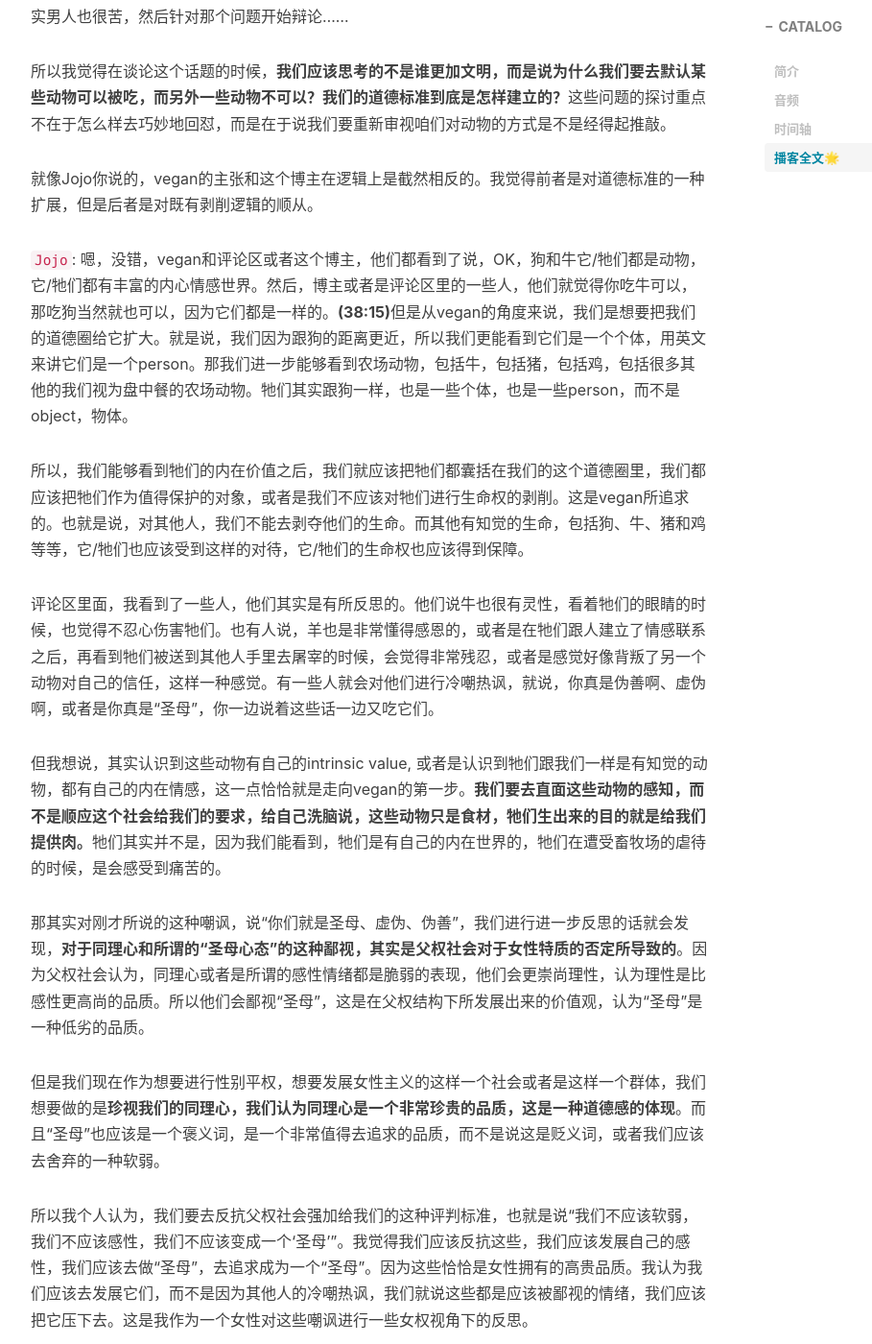
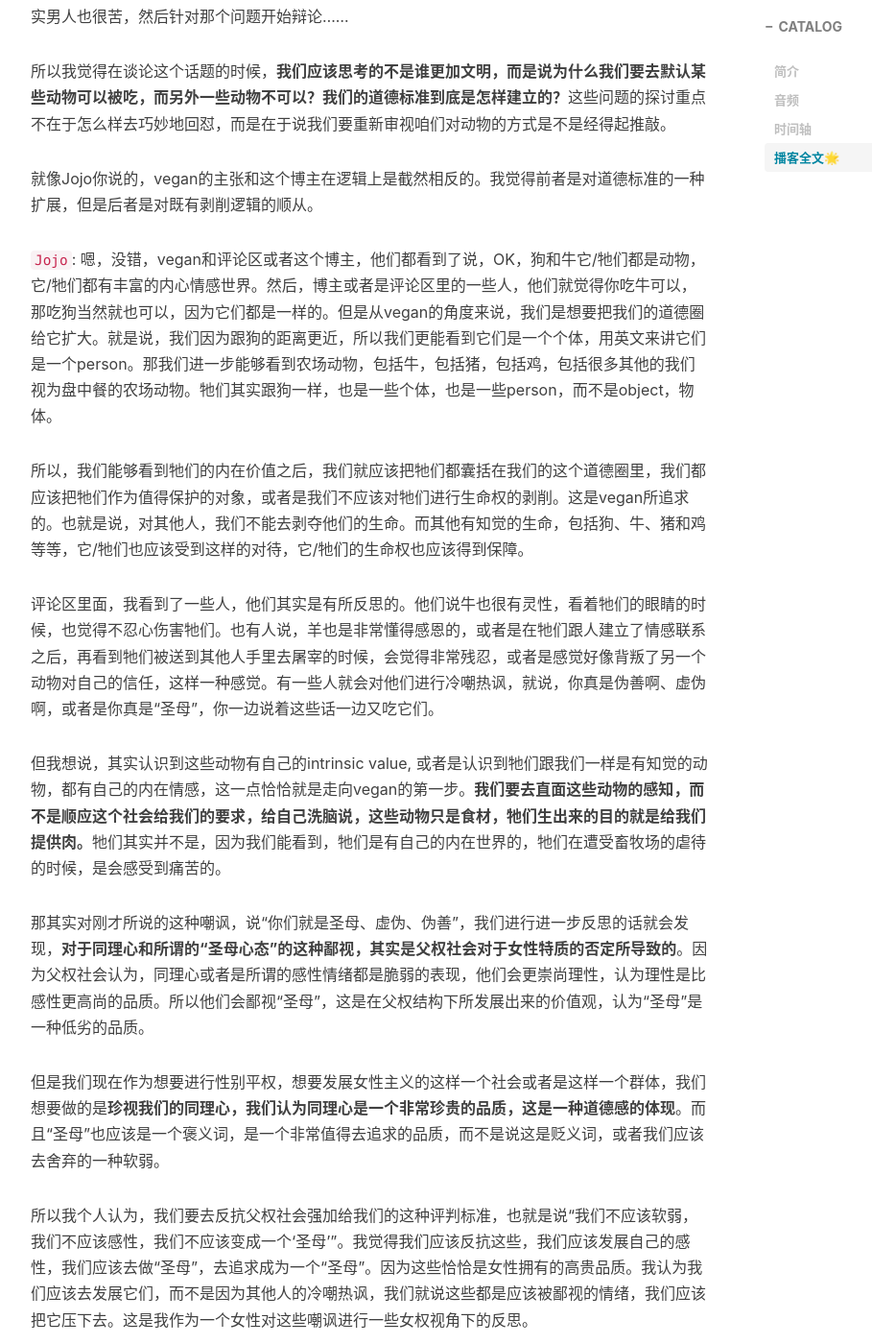
Before and after one commit to slightlytofu/slightlytofu.github.io, a Jekyll site: the page built from _posts/2025-02-21-Vol.02-锐评-白男问我吃不吃狗肉我说吃.md, in a window 1280 px wide and 1400 px high, scrolled down 11657 px. Shown: the whole window at 96% size, without its empty margins (233-1142 px from the left). Built offline with Jekyll 4.4.1, drawn with Linux system fonts in a browser that asks for light colours; nearby versions of some CDN libraries; comment, search, counter and statistics services are not loaded; some of the changed text lies outside the part shown.

Commit message:
🎨 (vol-02): Clean up typos, whitespace, and transcript timestamps

```diff
--- a/_posts/2025-02-21-Vol.02-锐评-白男问我吃不吃狗肉我说吃.md
+++ b/_posts/2025-02-21-Vol.02-锐评-白男问我吃不吃狗肉我说吃.md
@@ -1,6 +1,6 @@
 ---
 layout:     post
-title:      Vol.02 锐评”白男问我吃不吃狗肉我说吃“（含播客全文🌟）
+title:      Vol.02 锐评“白男问我吃不吃狗肉我说吃”（含播客全文🌟）
 subtitle:   “吃狗肉”话题背后的文化冲突、刻板印象与道德争议
 date:       2025-02-21
 author:     Q, Jojo
@@ -132,11 +132,11 @@
 
 OK，所以这些是我小时候的经历，以及我通过这些经历所产生的思考。那不知道Q有没有跟狗肉相关的经历，或者你身边的人有这样的经历吗？
 
-`Q`: **(15:50)**我自己是没有吃过狗肉，但是我小的时候，我知道比如说我爸爸他会吃狗肉。然后像你之前说的，有一些约定俗成的传统啊，或者说行为的习惯，或者说实践，难道我们就一直要遵循下去吗？对吗？
+`Q`: 我自己是没有吃过狗肉，但是我小的时候，我知道比如说我爸爸他会吃狗肉。然后像你之前说的，有一些约定俗成的传统啊，或者说行为的习惯，或者说实践，难道我们就一直要遵循下去吗？对吗？
 
 那像我爸爸这样的“老登”，他也是有非常大的转变。因为他在之前大部分的人生当中，他对于狗肉是来者不拒的态度。也就是说别人做好了，他觉得闻上去香，他就会去吃，这样。直到他在贵州出差的时候，在菜市场看到有被关在笼子里的小狗。好几只小狗被关在笼子里，其中有一只小狗就是眼睁睁地看到自己的同伴被屠宰嘛。他跟我说，他看到那个小狗的眼神非常的惊恐，然后那个小狗就吓得瑟瑟发抖。他觉得这种可怜的样子，真的让他一辈子都难忘，他觉得非常难受，所以在那之后他就再也不吃狗肉了，别人提到狗肉他都会想到这个画面。虽然说他现在没有变成vegan，而且我也不指望他在这辈子成为vegan。但是他现在是在我的影响下，也是尽可能地多吃素食吧。
 
-**(17:11)**我自己有过这种跨文化的经历，和这个（小红书）作者类似这种经历，虽然我还没有跟西班牙帅哥约会过……就是我现在在荷兰读的一个专业呢，是和粮食系统有关的。在一堂课上，我们学到一个问题，说**“食物到底是什么？”**就听上去像是一种非常形而上的哲学问题，是晚上喝完酒会讨论的那种。也就是说，不同文化对于什么是可以吃的，什么是不能吃的有非常不同的理解。那我一听到这个话题呢，我就知道：好了，接下来肯定要说中国人吃狗肉了。果不其然，我们的那个荷兰老师他就举了这个例子，而且呢他还就好巧不巧用了越南的菜市场的狗肉照片来作为配图。我当时就觉得有点脚趾抠地，就是（感觉）有点怪怪的。而且我要说的是，他那个照片还是蛮触目惊心的，有很多的狗是被悬挂着，就蛮explicit（露骨）。
+我自己有过这种跨文化的经历，和这个（小红书）作者类似这种经历，虽然我还没有跟西班牙帅哥约会过……就是我现在在荷兰读的一个专业呢，是和粮食系统有关的。在一堂课上，我们学到一个问题，说**“食物到底是什么？”**就听上去像是一种非常形而上的哲学问题，是晚上喝完酒会讨论的那种。也就是说，不同文化对于什么是可以吃的，什么是不能吃的有非常不同的理解。那我一听到这个话题呢，我就知道：好了，接下来肯定要说中国人吃狗肉了。果不其然，我们的那个荷兰老师他就举了这个例子，而且呢他还就好巧不巧用了越南的菜市场的狗肉照片来作为配图。我当时就觉得有点脚趾抠地，就是（感觉）有点怪怪的。而且我要说的是，他那个照片还是蛮触目惊心的，有很多的狗是被悬挂着，就蛮explicit（露骨）。
 
 他还提到说自己在东南亚生活过，在过春节的时候自己的宠物猫被人偷走了，那肯定就是被吃掉了，他是这么说的。但是我觉得，**他提到这个点的目的，并不是恶意地想要去贬低中国的文化或者说东南亚的文化，而是说他希望引发讨论，不是想要制造文化冲突**。因为我觉得在场的白人同学的反应也是，虽然震惊，但是表示理解。我还有一个同学，是德国和越南的混血，他也会自己分享说这样的经历，然后和大家探讨到底什么东西才是食物，然后怎么样从社会和文化的角度去思考这个问题。
 
@@ -209,7 +209,7 @@
 
 就像Jojo你说的，vegan的主张和这个博主在逻辑上是截然相反的。我觉得前者是对道德标准的一种扩展，但是后者是对既有剥削逻辑的顺从。
 
-`Jojo`: 嗯，没错，vegan和评论区或者这个博主，他们都看到了说，OK，狗和牛它/牠们都是动物，它/牠们都有丰富的内心情感世界。然后，博主或者是评论区里的一些人，他们就觉得你吃牛可以，那吃狗当然就也可以，因为它们都是一样的。**(38:15)**但是从vegan的角度来说，我们是想要把我们的道德圈给它扩大。就是说，我们因为跟狗的距离更近，所以我们更能看到它们是一个个体，用英文来讲它们是一个person。那我们进一步能够看到农场动物，包括牛，包括猪，包括鸡，包括很多其他的我们视为盘中餐的农场动物。牠们其实跟狗一样，也是一些个体，也是一些person，而不是object，物体。
+`Jojo`: 嗯，没错，vegan和评论区或者这个博主，他们都看到了说，OK，狗和牛它/牠们都是动物，它/牠们都有丰富的内心情感世界。然后，博主或者是评论区里的一些人，他们就觉得你吃牛可以，那吃狗当然就也可以，因为它们都是一样的。但是从vegan的角度来说，我们是想要把我们的道德圈给它扩大。就是说，我们因为跟狗的距离更近，所以我们更能看到它们是一个个体，用英文来讲它们是一个person。那我们进一步能够看到农场动物，包括牛，包括猪，包括鸡，包括很多其他的我们视为盘中餐的农场动物。牠们其实跟狗一样，也是一些个体，也是一些person，而不是object，物体。
 
 所以，我们能够看到牠们的内在价值之后，我们就应该把牠们都囊括在我们的这个道德圈里，我们都应该把牠们作为值得保护的对象，或者是我们不应该对牠们进行生命权的剥削。这是vegan所追求的。也就是说，对其他人，我们不能去剥夺他们的生命。而其他有知觉的生命，包括狗、牛、猪和鸡等等，它/牠们也应该受到这样的对待，它/牠们的生命权也应该得到保障。
 
```
Also changed, not shown: other parts of _posts/2025-02-21-Vol.02-锐评-白男问我吃不吃狗肉我说吃.md (+9 -9 lines).
